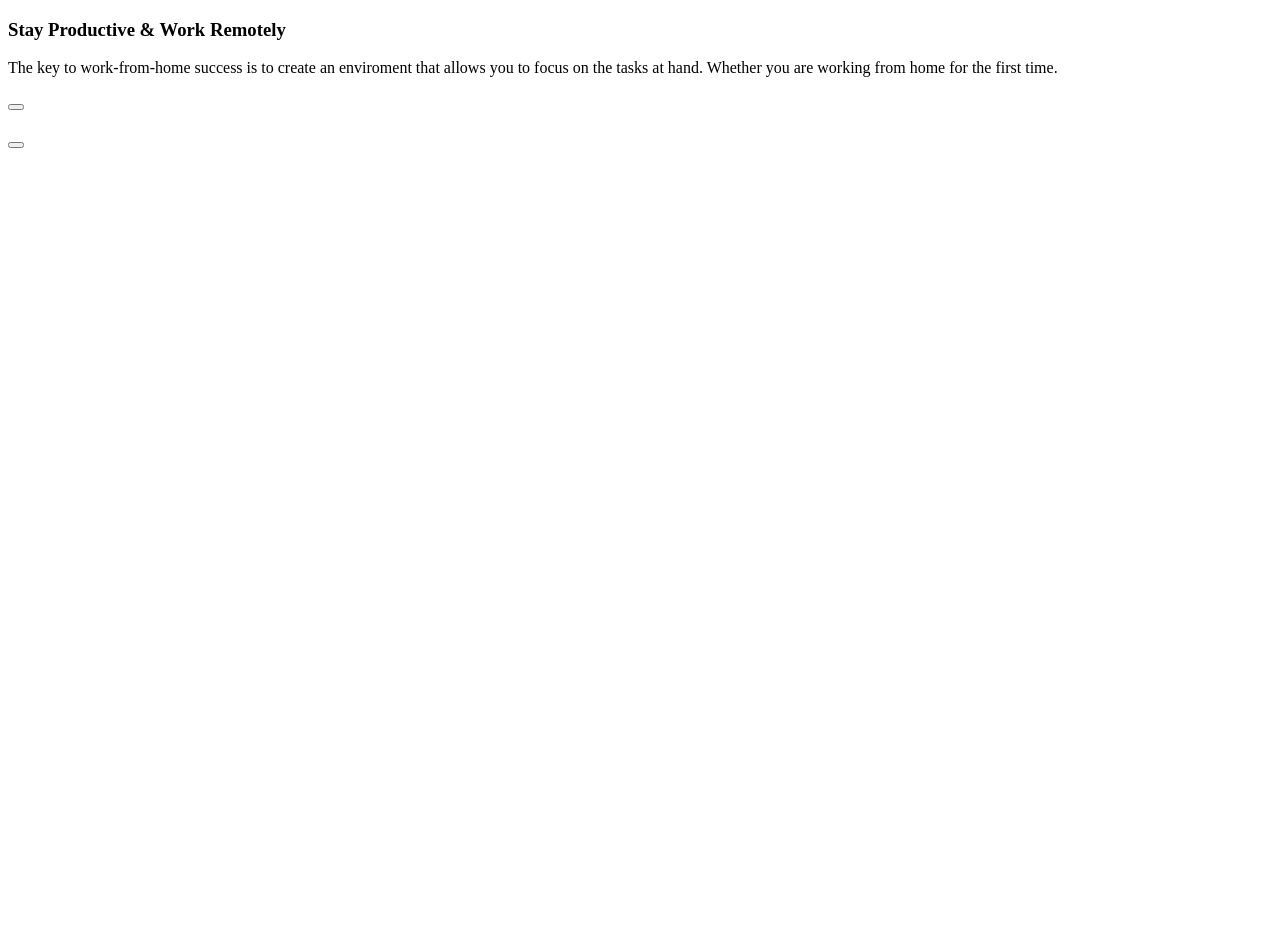
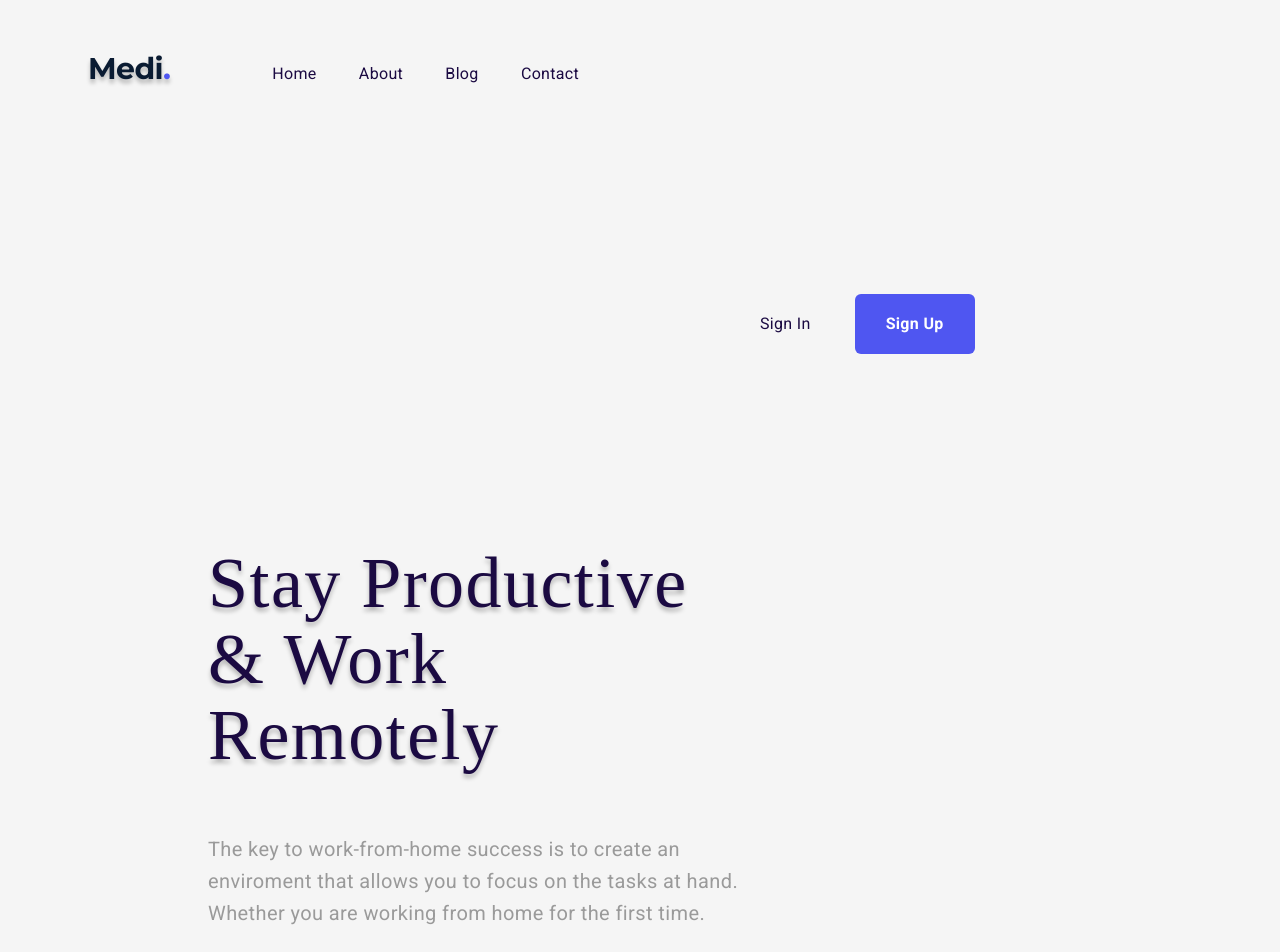
Before and after one commit to Thebeatkicks/landing-page, a plain HTML site: page index.html in a window 1280 px wide. Shown: the top 952 px of the page. Before the commit the page ends 800 px from the top, so only its background shows below. Drawn offline with Linux system fonts and the light colour scheme; a web font is replaced by a local one.

Commit message:
new file:   images/yoga.png 	modified:   index.html 	new file:   styles/index.css 	deleted:    styles/styles.css

```diff
--- a/index.html
+++ b/index.html
@@ -3,30 +3,40 @@
 <head>
     <meta charset="UTF-8">
     <meta name="viewport" content="width=device-width, initial-scale=1.0">
-    <link rel="stylesheet" href="style.css">
     <link rel="preconnect" href="https://fonts.googleapis.com">
     <link rel="preconnect" href="https://fonts.gstatic.com" crossorigin>
-    <link href="https://fonts.googleapis.com/css2?family=Montserrat:ital,wght@0,700;1,700&display=swap" rel="stylesheet">
-
+    <link href="https://fonts.googleapis.com/css2?family=Montserrat:ital,wght@0,100..900;1,100..900&family=Ramaraja&family=Roboto:ital,wdth,wght@0,75..100,100..900;1,75..100,100..900&display=swap" rel="stylesheet">
+    <link rel="stylesheet" href="/styles/index.css">
     <title>Landing Page Test</title>
 </head>
-<body>
+<body class="body">
     <header>
-        <h3>Stay Productive & Work Remotely</h3>
-        <p>The key to work-from-home success is to create an
-            enviroment that allows you to focus on the tasks at hand.
-            Whether you are working from home for the first time.
-        </p>
-        <p> </p>
-        <button> </button>
-    </header>
+        <section>
+            <h3 class="logo">Medi<span class="logo-dot">.</span></h3>
+        </section>
+        <section>
+            <p class="menu">Home About Blog Contact</p>
+
+        </section>
+        <section>
+            <p class="btn-text">Sign In</p>
+        </section>
+        <section>
+            <button class="menu-btn">Sign Up</button>
+        </section>
+        </header>
     <main>
         <section>
-            <h1> </h1>
-            <p> </p>
-            <button> </button>
+            <h1 class="landing-title">Stay Productive & Work Remotely</h1>
+            <p class="landing-info">The key to work-from-home success is to create an
+                enviroment that allows you to focus on the tasks at hand.
+                Whether you are working from home for the first time.
+            </p>
+            <button class="landing-btn">Learn More</button>
         </section>
-        <section></section>
+        <section>
+            <img src="/images/yoga.png" alt="Lady doing Yoga">
+        </section>
     </main>
 </body>
 </html>
--- /dev/null
+++ b/styles/index.css
@@ -0,0 +1,139 @@
+.body {
+    background-color: #f5f5f5;
+}
+
+.logo {
+    /* Medi. */
+    font-family: 'Montserrat';
+    font-style: normal;
+    font-weight: 700;
+    font-size: 30px;
+    line-height: 160%;
+    /* or 48px */
+    letter-spacing: -0.02em;
+    color: #0A1B32;
+    text-shadow: 0px 4px 4px rgba(0, 0, 0, 0.25);
+    margin-top: 37px;
+    margin-left: 80px;
+
+}
+
+.logo-dot {
+    color: #4F56F1;
+}
+
+.menu {
+    margin-top: 48px;
+    margin-left: 98px;
+    margin-bottom: 208px;
+    font-family: 'Roboto';
+    font-style: normal;
+    font-weight: 400;
+    font-size: 16px;
+    line-height: 24px;
+    /* identical to box height, or 150% */
+    /* text-align: center;*/
+    letter-spacing: 0.02em;
+    word-spacing: 38px;
+    color: #1B0A42;
+    /* how to get it to align with logo? >.< */
+
+}
+
+.btn-text {
+    /* Sign In */
+    margin-left: 752px;
+    font-family: 'Roboto';
+    font-style: normal;
+    font-weight: 400;
+    font-size: 16px;
+    line-height: 24px;
+    /* identical to box height, or 150% */
+    text-align: center;
+    letter-spacing: 0.02em;
+    color: #1B0A42;
+}
+
+.menu-btn {
+    /* Rectangle 172 */
+    background-color: #4F56F1;
+    border-radius: 6px;
+    width: 120px;
+    height: 60px;
+    margin-left: 40px;
+    background-color: #4F56F1;
+    border-radius: 6px;
+    /* Learn More */
+    font-family: 'Roboto';
+    font-style: normal;
+    font-weight: 700;
+    font-size: 16px;
+    line-height: 32px;
+    /* or 200% */
+    text-align: center;
+    letter-spacing: 0.02em;
+    color: #FFFFFF;
+    border: none;
+
+}
+
+.landing-title {
+    max-width: 495px;
+    width: 100%;
+    margin-top: 191px;
+    margin-left: 200px;
+    font-family: 'Ramaraja';
+    font-style: normal;
+    font-weight: 400;
+    font-size: 72px;
+    line-height: 76px;
+    /* or 106% */
+    letter-spacing: 0.02em;
+    color: #1B0A42;
+    text-shadow: 0px 4px 4px rgba(0, 0, 0, 0.25);
+
+}
+
+.landing-info {
+    max-width: 538px;
+    width: 100%;
+    margin-top: 10px;
+    margin-left: 200px;
+    margin-right: 114px;
+    border: 0px;
+    padding: 0px;
+    font-family: 'Roboto';
+    font-style: normal;
+    font-weight: 400;
+    font-size: 20px;
+    line-height: 32px;
+    /* or 160% */
+    letter-spacing: 0.02em;
+    color: #9A9A9A;
+
+
+}
+
+.landing-btn {
+    width: 154px;
+    height: 64px;
+    margin-top: 50px;
+    margin-left: 200px;
+    background-color: #4F56F1;
+    border-radius: 6px;
+    /* Learn More */
+    font-family: 'Roboto';
+    font-style: normal;
+    font-weight: 700;
+    font-size: 16px;
+    line-height: 32px;
+    /* or 200% */
+    text-align: center;
+    letter-spacing: 0.02em;
+    color: #FFFFFF;
+    border: none;
+}
+
+section {
+    display: inline-block;
+}
```
Also changed, not shown: images/yoga.png (added), styles/styles.css (deleted).
